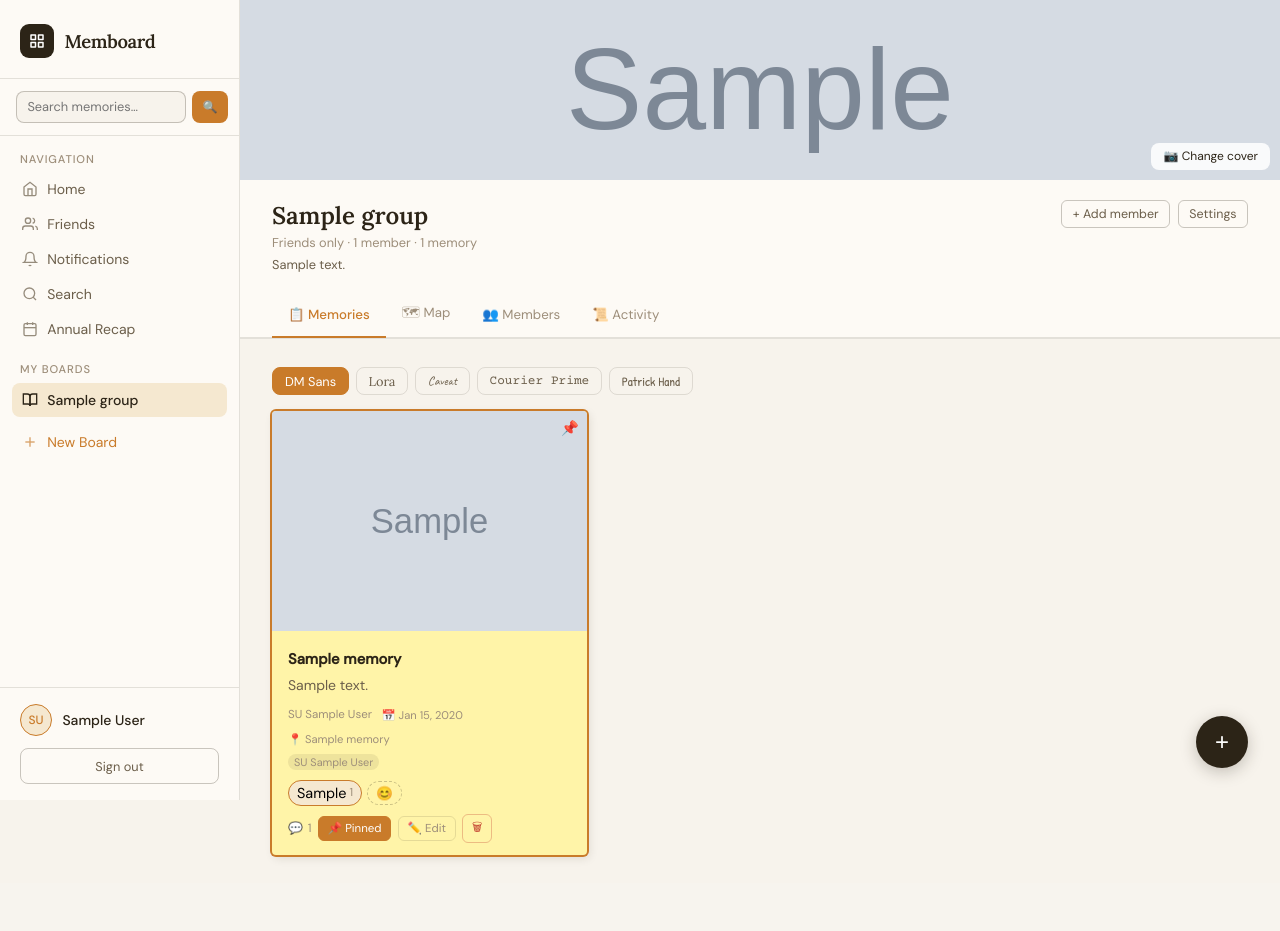
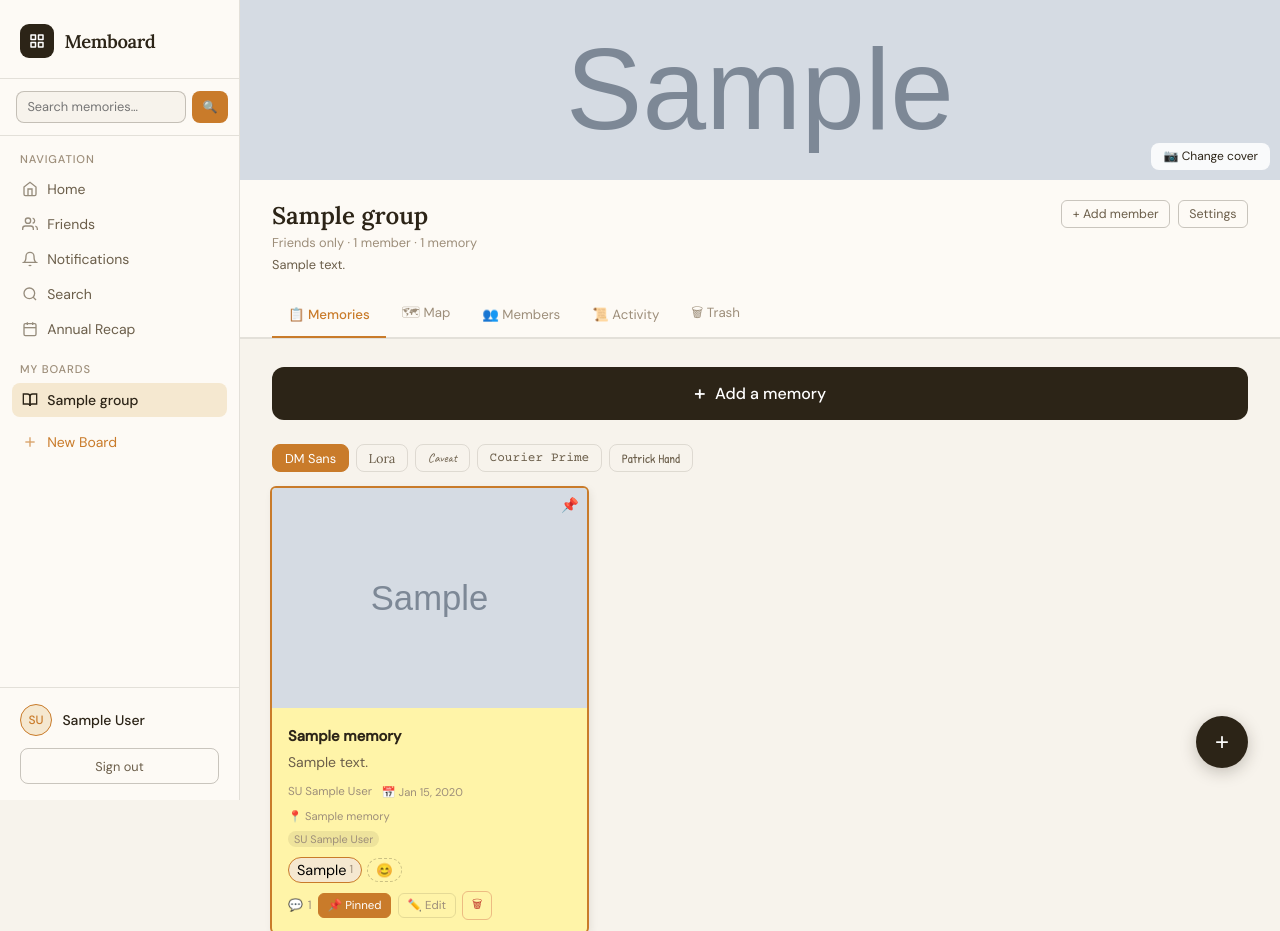
Before and after one commit to BlueWhiteTen/memboard, a Django app: page /groups/1/ in a window 1280 px wide. Shown: the top 931 px of the page. Before the commit the page ends 860 px from the top, so only its background shows below. Run offline with Django 4.2, Linux system fonts and the light colour scheme; a user stored in the database is signed in; tables that the repository leaves empty hold one stand-in row (values such as "Sample post"); grey boxes marked "Sample" are stand-in pictures; data that the repository does not hold is empty.

Commit message:
v8 phase 1: UI fixes + design-flaw fixes

```diff
--- a/core/templates/core/group_detail.html
+++ b/core/templates/core/group_detail.html
@@ -112,7 +112,42 @@
 .add-memory-fab:hover { background: #3d3425; transform: scale(1.08); }
 
 /* Map */
-#board-map { height: 400px; border-radius: var(--radius); overflow: hidden; border: 1px solid var(--border); }
+#board-map { height: min(72vh, 720px); min-height: 480px; border-radius: var(--radius); overflow: hidden; border: 1px solid var(--border); }
+
+/* Add memory — big CTA below the header */
+.add-memory-cta {
+    display: flex; align-items: center; justify-content: center; gap: 0.6rem;
+    width: 100%; padding: 1rem 1.25rem; margin-bottom: 1.5rem;
+    background: var(--ink); color: white; border: none; border-radius: var(--radius);
+    font-family: inherit; font-size: 1rem; font-weight: 500; cursor: pointer;
+    transition: background 0.12s, transform 0.12s;
+}
+.add-memory-cta:hover { background: #3d3425; transform: translateY(-1px); }
+.add-memory-cta .plus-icon { font-size: 1.3rem; line-height: 1; }
+
+/* Lightbox */
+.lightbox-overlay {
+    display: none; position: fixed; inset: 0; background: rgba(20,16,10,0.92);
+    z-index: 2000; align-items: center; justify-content: center; padding: 2rem;
+    cursor: zoom-out;
+}
+.lightbox-overlay.open { display: flex; }
+.lightbox-overlay img { max-width: 100%; max-height: 100%; border-radius: 6px; box-shadow: 0 8px 40px rgba(0,0,0,0.5); cursor: default; }
+.lightbox-close {
+    position: absolute; top: 1.25rem; right: 1.5rem;
+    width: 40px; height: 40px; border-radius: 50%; border: none;
+    background: rgba(255,255,255,0.12); color: white; font-size: 1.3rem;
+    display: flex; align-items: center; justify-content: center; cursor: pointer;
+}
+.lightbox-close:hover { background: rgba(255,255,255,0.22); }
+.memory-photo { cursor: zoom-in; }
+
+/* Trash / recycle bin */
+.trash-item { display:flex; gap:0.75rem; align-items:center; padding:0.75rem; background:var(--warm-white); border:1px solid var(--border); border-radius:10px; margin-bottom:0.6rem; }
+.trash-thumb { width:48px; height:48px; border-radius:6px; object-fit:cover; flex-shrink:0; background:var(--cream); }
+.trash-content { flex:1; min-width:0; }
+.trash-title { font-size:0.85rem; font-weight:500; color:var(--ink); overflow:hidden; text-overflow:ellipsis; white-space:nowrap; }
+.trash-meta { font-size:0.72rem; color:var(--ink-muted); margin-top:0.15rem; }
 
 /* Activity log */
 .activity-log { display: flex; flex-direction: column; gap: 0.5rem; }
@@ -182,12 +217,18 @@
         <button class="tab-btn" onclick="switchTab('map')">🗺 Map</button>
         <button class="tab-btn" onclick="switchTab('members')">👥 Members</button>
         <button class="tab-btn" onclick="switchTab('activity')">📜 Activity</button>
+        <button class="tab-btn" onclick="switchTab('trash')">🗑 Trash{% if trashed_memories %} ({{ trashed_memories|length }}){% endif %}</button>
     </div>
 </div>
 
 <!-- Tab: Memories -->
 <div id="tab-memories" class="tab-panel active">
     <div class="board-content">
+
+        <!-- Big add-memory button -->
+        <button class="add-memory-cta" onclick="document.getElementById('add-memory-modal').classList.add('open')">
+            <span class="plus-icon">+</span> Add a memory
+        </button>
 
         <!-- Font picker -->
         <div class="font-picker">
@@ -205,7 +246,7 @@
                  id="memory-{{ memory.pk }}">
                 {% if memory.is_pinned %}<span class="pin-badge" title="Pinned">📌</span>{% endif %}
                 {% if memory.photo %}
-                <img src="{{ memory.photo.url }}" alt="" class="memory-photo">
+                <img src="{{ memory.photo.url }}" alt="" class="memory-photo" onclick="openLightbox('{{ memory.photo.url }}')">
                 {% endif %}
                 <div class="memory-inner">
                     {% if memory.title %}<div class="memory-title">{{ memory.title }}</div>{% endif %}
@@ -318,6 +359,13 @@
         <div style="margin-top:1.5rem;">
             <button class="btn btn-ghost btn-sm" onclick="document.getElementById('invite-modal').classList.add('open')">+ Add member</button>
         </div>
+        {% else %}
+        <div style="margin-top:1.5rem;">
+            <form method="post" action="{% url 'leave_board' group.pk %}" onsubmit="return confirm('Leave \'{{ group.name }}\'? You can be added back later by the board owner.');">
+                {% csrf_token %}
+                <button type="submit" class="btn btn-ghost btn-sm" style="color:#c0392b;border-color:rgba(192,57,43,0.3);">🚪 Leave board</button>
+            </form>
+        </div>
         {% endif %}
     </div>
 </div>
@@ -339,6 +387,33 @@
         </div>
         {% else %}
         <p style="color:var(--ink-muted);font-size:0.875rem;">No activity yet.</p>
+        {% endif %}
+    </div>
+</div>
+
+<!-- Tab: Trash -->
+<div id="tab-trash" class="tab-panel">
+    <div class="board-content">
+        <p style="font-size:0.875rem;color:var(--ink-muted);margin-bottom:1rem;">Memories you deleted are kept here for 30 days before being permanently removed. Only you can see and restore your own deleted memories.</p>
+        {% if trashed_memories %}
+        {% for memory in trashed_memories %}
+        <div class="trash-item">
+            {% if memory.photo %}<img src="{{ memory.photo.url }}" class="trash-thumb" alt="">{% else %}<div class="trash-thumb"></div>{% endif %}
+            <div class="trash-content">
+                <div class="trash-title">{{ memory.title|default:memory.content|truncatechars:60 }}</div>
+                <div class="trash-meta">Deleted {{ memory.deleted_at|timesince }} ago · {{ memory.days_left_in_trash }} day{{ memory.days_left_in_trash|pluralize }} left</div>
+            </div>
+            <form method="post" action="{% url 'restore_memory' memory.pk %}">
+                {% csrf_token %}
+                <button type="submit" class="btn btn-ghost btn-sm">↩ Restore</button>
+            </form>
+        </div>
+        {% endfor %}
+        {% else %}
+        <div style="text-align:center;padding:4rem 2rem;color:var(--ink-muted);">
+            <div style="font-size:3rem;margin-bottom:1rem;">🗑</div>
+            <p style="font-size:1rem;font-weight:500;">Recycle bin is empty</p>
+        </div>
         {% endif %}
     </div>
 </div>
@@ -419,6 +494,12 @@
 </div>
 </div>
 {% endif %}
+
+<!-- Lightbox -->
+<div class="lightbox-overlay" id="lightbox-overlay" onclick="closeLightbox()">
+    <button class="lightbox-close" onclick="event.stopPropagation(); closeLightbox()">✕</button>
+    <img id="lightbox-img" src="" alt="Full size photo">
+</div>
 
 <!-- ── Scripts ── -->
 <script>
@@ -585,6 +666,17 @@ function sendEmailInvite() {
     });
 }
 
+// Lightbox
+function openLightbox(url) {
+    document.getElementById('lightbox-img').src = url;
+    document.getElementById('lightbox-overlay').classList.add('open');
+}
+function closeLightbox() {
+    document.getElementById('lightbox-overlay').classList.remove('open');
+    document.getElementById('lightbox-img').src = '';
+}
+document.addEventListener('keydown', (e) => { if (e.key === 'Escape') closeLightbox(); });
+
 // Map init (Leaflet)
 let mapInitialized = false;
 function initMap() {
--- a/core/templates/core/login.html
+++ b/core/templates/core/login.html
@@ -47,7 +47,9 @@
     </div>
     <div class="card">
         <h2>Welcome back</h2>
-        {% if form.non_field_errors %}
+        {% if rate_limited %}
+        <div class="error-msg">Too many login attempts from your network. Please wait a few minutes and try again.</div>
+        {% elif form.non_field_errors %}
         <div class="error-msg">{{ form.non_field_errors.0 }}</div>
         {% endif %}
         <form method="post">
--- a/core/templates/core/register.html
+++ b/core/templates/core/register.html
@@ -52,7 +52,9 @@
         <h2>Create your account</h2>
         <p class="sub">Start saving memories with people that matter.</p>
 
-        {% if invite_token %}
+        {% if rate_limited %}
+        <div class="field-error" style="background:#FCEAEA;border:1px solid #D48A8A;border-radius:8px;padding:0.6rem 0.9rem;margin-bottom:1rem;color:#6B1A1A;font-size:0.875rem;">Too many signup attempts from your network. Please wait a bit and try again.</div>
+        {% elif invite_token %}
         <div class="invite-banner">🎉 You were invited to join a board. Sign up to accept!</div>
         {% endif %}
 
--- a/core/urls.py
+++ b/core/urls.py
@@ -21,11 +21,13 @@ urlpatterns = [
     path('groups/<int:pk>/invite-email/', views.invite_by_email_view, name='invite_by_email'),
     path('groups/<int:pk>/delete/',       views.delete_group_view,    name='delete_group'),
     path('groups/<int:pk>/cover/',        views.update_cover_view,    name='update_cover'),
+    path('groups/<int:pk>/leave/',        views.leave_board_view,     name='leave_board'),
 
     # Memories
     path('groups/<int:pk>/memory/add/', views.add_memory_view,    name='add_memory'),
     path('memory/<int:pk>/edit/',       views.edit_memory_view,   name='edit_memory'),
     path('memory/<int:pk>/delete/',     views.delete_memory_view, name='delete_memory'),
+    path('memory/<int:pk>/restore/',    views.restore_memory_view, name='restore_memory'),
     path('memory/<int:pk>/pin/',        views.pin_memory_view,    name='pin_memory'),
 
     # Reactions & Comments
--- a/core/views.py
+++ b/core/views.py
@@ -7,6 +7,7 @@ from django.db.models import Count, Q
 from django.http import JsonResponse
 from django.utils import timezone
 from django.views.decorators.http import require_POST
+from django_ratelimit.decorators import ratelimit
 import json
 
 from .models import (
@@ -63,10 +64,15 @@ def log_activity(group, actor, action_type, description, memory=None):
 
 # ── Auth ──────────────────────────────────────────────────────────────────────
 
+@ratelimit(key='ip', rate='10/h', method='POST', block=False)
 def register_view(request):
     if request.user.is_authenticated:
         return redirect('home')
     invite_token = request.GET.get('invite') or request.POST.get('invite_token')
+    if request.method == 'POST' and getattr(request, 'limited', False):
+        return render(request, 'core/register.html', {
+            'form': RegisterForm(), 'invite_token': invite_token, 'rate_limited': True,
+        })
     form = RegisterForm(request.POST or None)
     if request.method == 'POST' and form.is_valid():
         user = form.save()
@@ -92,9 +98,12 @@ def register_view(request):
     return render(request, 'core/register.html', {'form': form, 'invite_token': invite_token})
 
 
+@ratelimit(key='ip', rate='15/5m', method='POST', block=False)
 def login_view(request):
     if request.user.is_authenticated:
         return redirect('home')
+    if request.method == 'POST' and getattr(request, 'limited', False):
+        return render(request, 'core/login.html', {'form': EmailAuthenticationForm(), 'rate_limited': True})
     form = EmailAuthenticationForm(request, data=request.POST or None)
     if request.method == 'POST' and form.is_valid():
         login(request, form.get_user())
@@ -114,11 +123,11 @@ def logout_view(request):
 def home_view(request):
     user = request.user
     user_groups    = (Group.objects.filter(members=user)
-                      .annotate(memory_count=Count('memories'))
+                      .annotate(memory_count=Count('memories', filter=Q(memories__is_deleted=False)))
                       .order_by('-created_at'))
     friends        = Friendship.get_friends(user)
     pending_in     = FriendRequest.objects.filter(to_user=user, accepted=False)
-    total_memories = Memory.objects.filter(group__members=user).count()
+    total_memories = Memory.objects.filter(group__members=user, is_deleted=False).count()
     unread_notifs  = Notification.objects.filter(recipient=user, is_read=False).count()
     annotate_users(friends)
     return render(request, 'core/home.html', {
@@ -141,7 +150,7 @@ def search_view(request):
     memories = []
     if query:
         memories = Memory.objects.filter(
-            group__members=user
+            group__members=user, is_deleted=False
         ).filter(
             Q(title__icontains=query) | Q(content__icontains=query) |
             Q(location_name__icontains=query)
@@ -223,6 +232,7 @@ def group_detail_view(request, pk):
 
     user     = request.user
     memories = (group.memories
+                .filter(is_deleted=False)
                 .select_related('creator')
                 .prefetch_related('tagged', 'reactions', 'comments'))
 
@@ -257,20 +267,29 @@ def group_detail_view(request, pk):
 
     profile, _ = UserProfile.objects.get_or_create(user=user)
 
+    # Recycle bin — memories the current user deleted, still within the 30-day window
+    trashed_memories = (group.memories
+                        .filter(is_deleted=True, creator=user)
+                        .select_related('creator'))
+    for m in trashed_memories:
+        m.creator_display = get_display_name(m.creator)
+
     return render(request, 'core/group_detail.html', {
-        'group':           group,
-        'memories':        memories,
-        'other_members':   other_members,
-        'all_members':     all_members,
-        'note_font':       profile.note_font_css,
-        'font_choices':    FONT_CHOICES,
-        'current_font':    profile.note_font,
-        'user_initials':   get_initials(user),
-        'user_display':    get_display_name(user),
-        'map_memories':    json.dumps(map_memories),
-        'activity_log':    activity_log,
+        'group':            group,
+        'memories':         memories,
+        'trashed_memories': trashed_memories,
+        'other_members':    other_members,
+        'all_members':      all_members,
+        'note_font':        profile.note_font_css,
+        'font_choices':     FONT_CHOICES,
+        'current_font':     profile.note_font,
+        'user_initials':    get_initials(user),
+        'user_display':     get_display_name(user),
+        'map_memories':     json.dumps(map_memories),
+        'activity_log':     activity_log,
         'reaction_choices': REACTION_CHOICES,
         'colour_choices':   COLOUR_CHOICES,
+        'is_owner':         group.owner == user,
     })
 
 
@@ -420,7 +439,7 @@ def add_memory_view(request, pk):
 
 @login_required
 def edit_memory_view(request, pk):
-    memory = get_object_or_404(Memory, pk=pk)
+    memory = get_object_or_404(Memory, pk=pk, is_deleted=False)
     if not memory.can_edit(request.user):
         messages.error(request, "You don't have permission to edit that memory.")
         return redirect('group_detail', pk=memory.group.pk)
@@ -441,20 +460,53 @@ def edit_memory_view(request, pk):
 
 @login_required
 def delete_memory_view(request, pk):
-    memory   = get_object_or_404(Memory, pk=pk, creator=request.user)
+    memory   = get_object_or_404(Memory, pk=pk, creator=request.user, is_deleted=False)
     group_pk = memory.group.pk
     if request.method == 'POST':
         log_activity(memory.group, request.user, 'memory_delete',
                      f'{get_display_name(request.user)} deleted a memory: {memory.title or memory.content[:40]}')
-        memory.delete()
-        messages.success(request, "Memory removed.")
+        memory.is_deleted = True
+        memory.deleted_at = timezone.now()
+        memory.save(update_fields=['is_deleted', 'deleted_at'])
+        messages.success(request, "Memory moved to the recycle bin — it'll be kept for 30 days.")
     return redirect('group_detail', pk=group_pk)
+
+
+@login_required
+def restore_memory_view(request, pk):
+    memory   = get_object_or_404(Memory, pk=pk, creator=request.user, is_deleted=True)
+    group_pk = memory.group.pk
+    if request.method == 'POST':
+        memory.is_deleted = False
+        memory.deleted_at = None
+        memory.save(update_fields=['is_deleted', 'deleted_at'])
+        log_activity(memory.group, request.user, 'memory_add',
+                     f'{get_display_name(request.user)} restored a memory from the recycle bin')
+        messages.success(request, "Memory restored!")
+    return redirect('group_detail', pk=group_pk)
+
+
+@login_required
+def leave_board_view(request, pk):
+    group = get_object_or_404(Group, pk=pk)
+    if request.method == 'POST':
+        if group.owner == request.user:
+            messages.error(request, "Board owners can't leave — delete the board instead, or transfer ownership first.")
+        elif request.user not in group.members.all():
+            messages.error(request, "You're not a member of that board.")
+        else:
+            group.members.remove(request.user)
+            log_activity(group, request.user, 'member_leave',
+                         f'{get_display_name(request.user)} left the board')
+            messages.success(request, f'You left "{group.name}".')
+            return redirect('home')
+    return redirect('group_detail', pk=pk)
 
 
 @login_required
 @require_POST
 def pin_memory_view(request, pk):
-    memory = get_object_or_404(Memory, pk=pk)
+    memory = get_object_or_404(Memory, pk=pk, is_deleted=False)
     if request.user not in memory.group.members.all():
         return JsonResponse({'ok': False}, status=403)
     memory.is_pinned = not memory.is_pinned
@@ -474,7 +526,7 @@ def pin_memory_view(request, pk):
 @login_required
 @require_POST
 def react_memory_view(request, pk):
-    memory = get_object_or_404(Memory, pk=pk)
+    memory = get_object_or_404(Memory, pk=pk, is_deleted=False)
     if request.user not in memory.group.members.all():
         return JsonResponse({'ok': False}, status=403)
     data  = json.loads(request.body)
@@ -506,7 +558,7 @@ def react_memory_view(request, pk):
 
 @login_required
 def comments_view(request, pk):
-    memory = get_object_or_404(Memory, pk=pk)
+    memory = get_object_or_404(Memory, pk=pk, is_deleted=False)
     if request.user not in memory.group.members.all():
         return JsonResponse({'ok': False}, status=403)
 
@@ -573,6 +625,7 @@ def annual_recap_view(request, year=None):
     memories = Memory.objects.filter(
         group__members=user,
         created_at__year=year,
+        is_deleted=False,
     ).select_related('group', 'creator').prefetch_related('reactions')
 
     # Stats
--- a/requirements.txt
+++ b/requirements.txt
@@ -7,3 +7,4 @@ psycopg2-binary
 python-dotenv
 boto3>=1.26
 django-storages[s3]>=1.13
+django-ratelimit>=4.1
```
Also changed, not shown: core/forms.py (+25 -0 lines), core/image_utils.py (added, +64 -0 lines), core/management/commands/backup_db.py (added, +61 -0 lines), core/management/commands/purge_deleted_memories.py (added, +32 -0 lines), core/models.py (+11 -0 lines), README.md, core/migrations/0002_v7_additions.py, core/migrations/0003_v8_additions.py (added), 1 other file.
